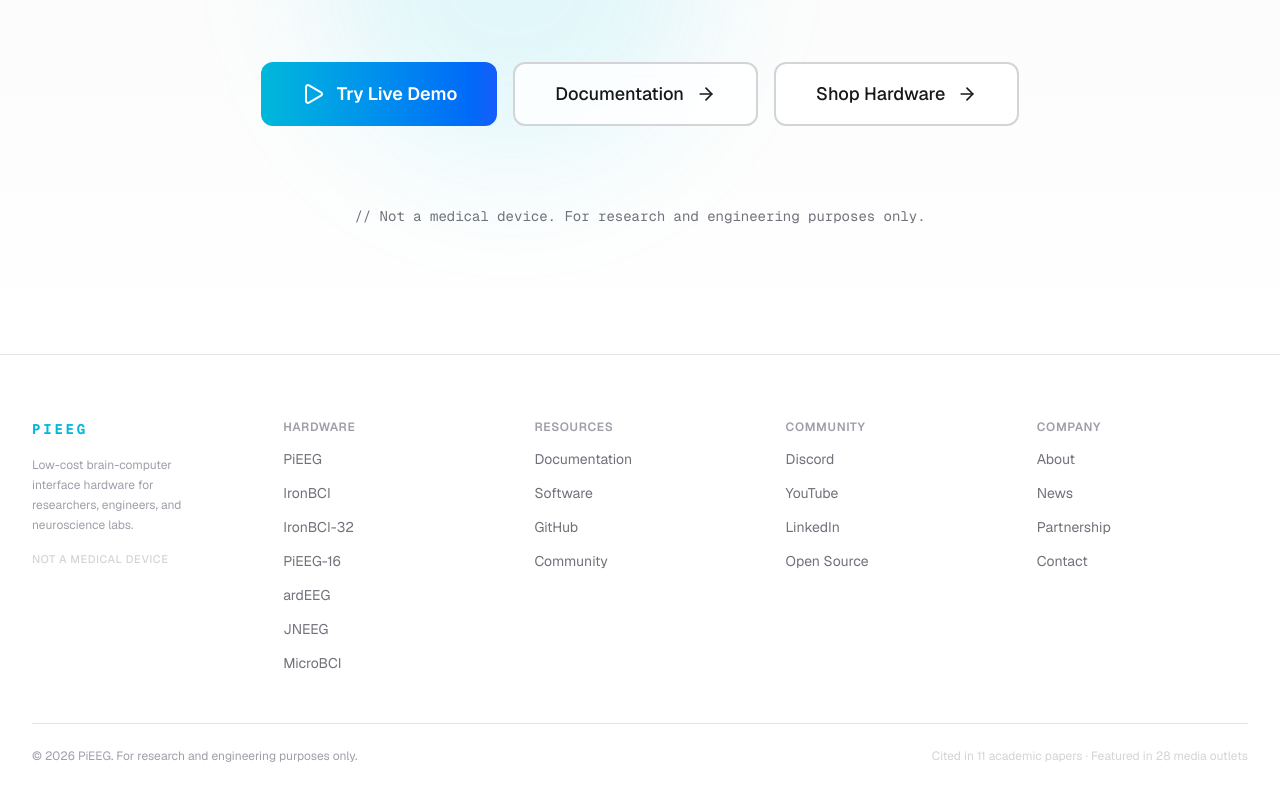
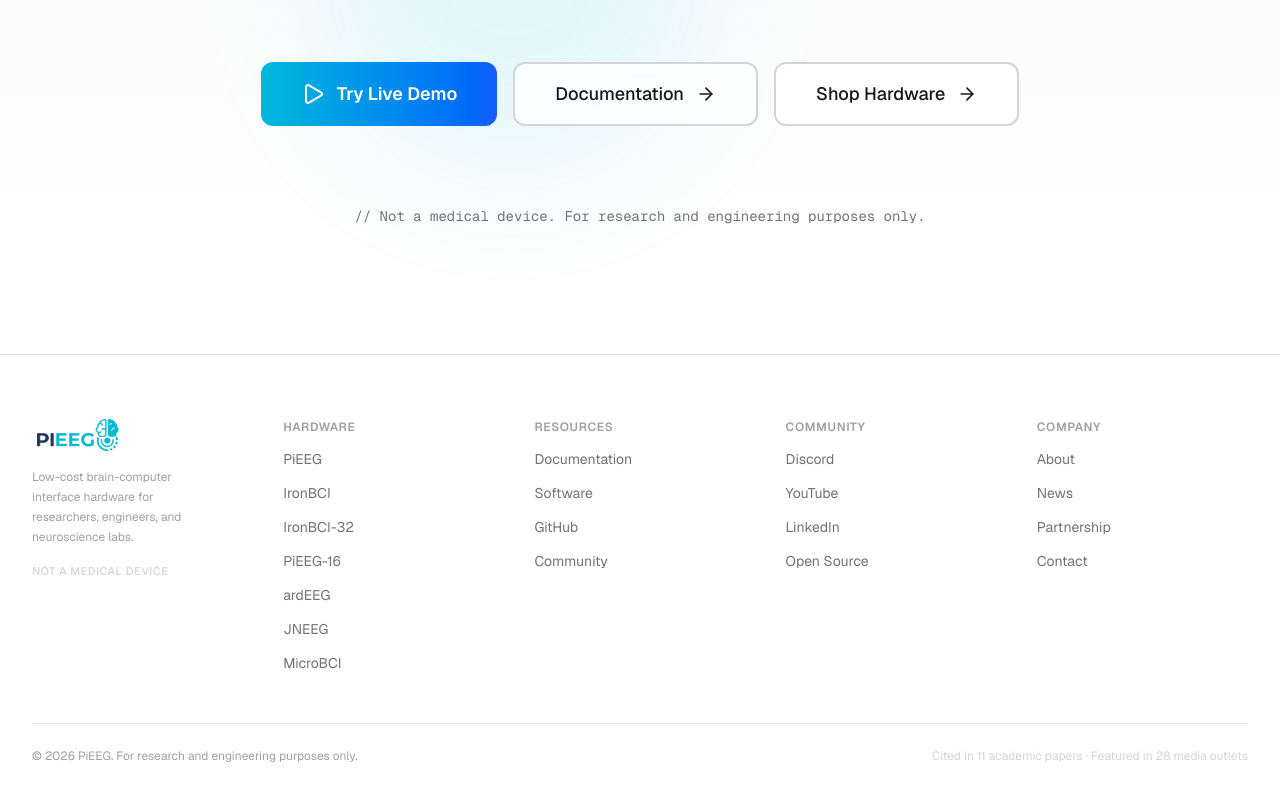
Before and after one commit to pieeg-club/PiEEG-com, a Next.js app: page / in a window 1280 px wide. Shown: the part 6218-7018 px from the top of the page. Built offline with nearby package versions, Linux system fonts and the light colour scheme.

Commit message:
add logo footer

```diff
--- a/src/components/Footer.tsx
+++ b/src/components/Footer.tsx
@@ -1,4 +1,5 @@
 import Link from "next/link";
+import Image from "next/image";
 
 const footerLinks = {
   Hardware: [
@@ -38,9 +39,15 @@ export function Footer() {
 
           {/* Brand */}
           <div className="col-span-2 md:col-span-1 flex flex-col gap-4">
-            <span className="font-mono text-sm font-bold tracking-[0.2em] text-cyan-500 dark:text-cyan-400 uppercase">
-              PiEEG
-            </span>
+            <Link href="/" className="flex items-center shrink-0">
+              <Image
+                src="/logo-without-bg.png"
+                alt="PiEEG Logo"
+                width={120}
+                height={32}
+                className="h-8 w-auto dark:brightness-0 dark:invert"
+              />
+            </Link>
             <p className="text-xs text-zinc-400 dark:text-zinc-500 leading-5 max-w-45">
               Low-cost brain-computer interface hardware for researchers, engineers, and neuroscience labs.
             </p>
```
